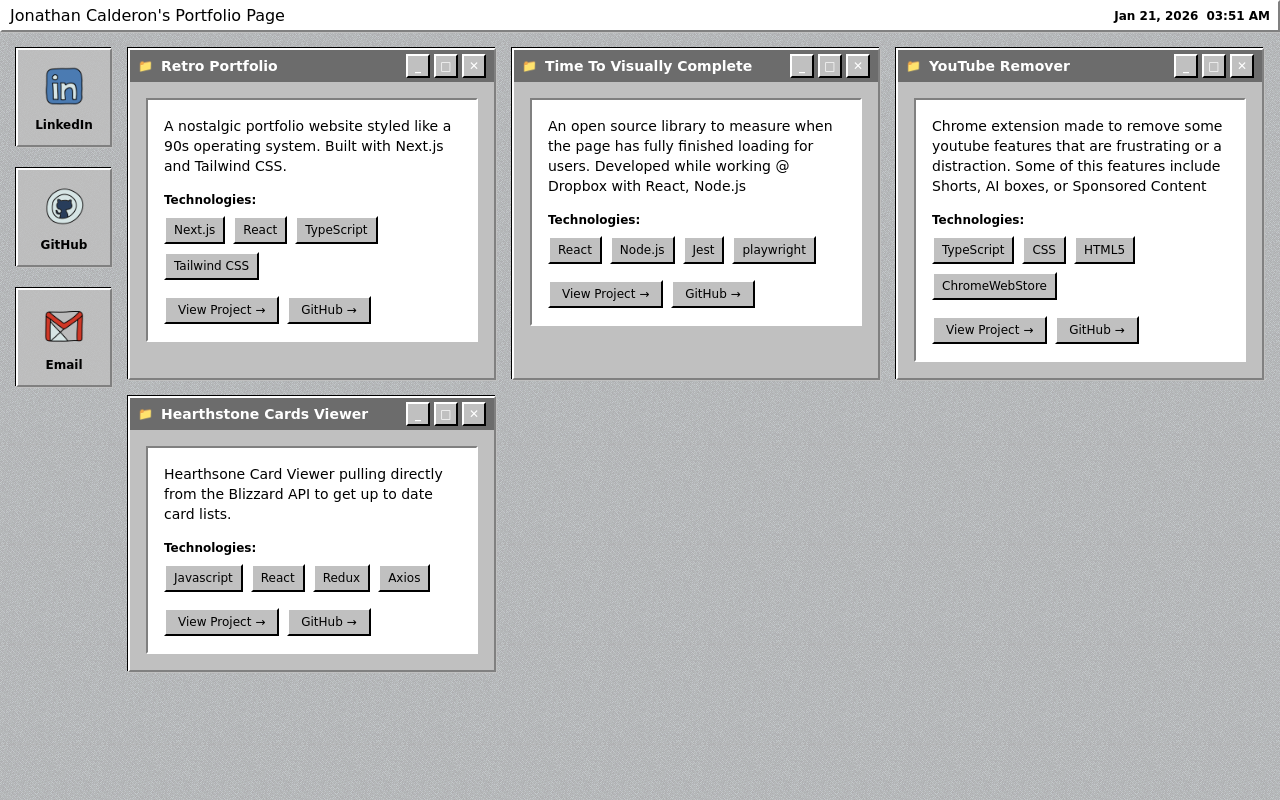
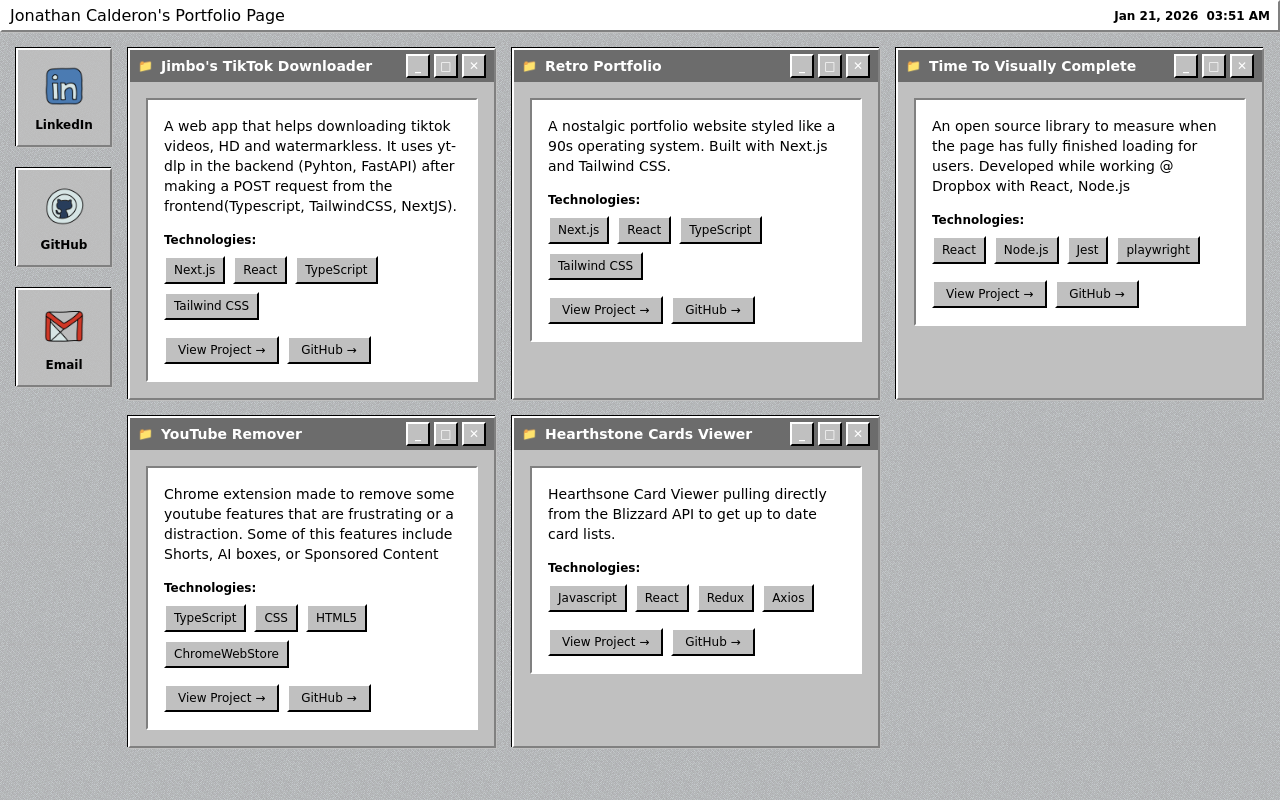
Before and after one commit to Jonathan1600/retro-portfolio, a Next.js app: page / in a window 1280 px wide. Built offline with nearby package versions, Linux system fonts and the light colour scheme.

Commit message:
Adding tiktok downloader

```diff
--- a/src/app/page.tsx
+++ b/src/app/page.tsx
@@ -15,6 +15,15 @@ interface Project {
 const projects: Project[] = [
   {
     id: 1,
+    title: "Jimbo's TikTok Downloader",
+    description:
+      "A web app that helps downloading tiktok videos, HD and watermarkless. It uses yt-dlp in the backend (Pyhton, FastAPI) after making a POST request from the frontend(Typescript, TailwindCSS, NextJS).",
+    technologies: ["Next.js", "React", "TypeScript", "Tailwind CSS"],
+    link: "https://tiktok-downloader-jmb.vercel.app/",
+    github: "https://github.com/Jonathan1600/tiktok-downloader",
+  },
+  {
+    id: 2,
     title: "Retro Portfolio",
     description:
       "A nostalgic portfolio website styled like a 90s operating system. Built with Next.js and Tailwind CSS.",
@@ -23,7 +32,7 @@ const projects: Project[] = [
     github: "https://github.com/Jonathan1600/retro-portfolio",
   },
   {
-    id: 2,
+    id: 3,
     title: "Time To Visually Complete",
     description:
       "An open source library to measure when the page has fully finished loading for users. Developed while working @ Dropbox with React, Node.js ",
@@ -32,7 +41,7 @@ const projects: Project[] = [
     github: "https://github.com/dropbox/ttvc",
   },
   {
-    id: 3,
+    id: 4,
     title: "YouTube Remover",
     description:
       "Chrome extension made to remove some youtube features that are frustrating or a distraction. Some of this features include Shorts, AI boxes, or Sponsored Content",
@@ -41,7 +50,7 @@ const projects: Project[] = [
     github: "https://github.com/Jonathan1600/youtube-remover",
   },
   {
-    id: 4,
+    id: 5,
     title: "Hearthstone Cards Viewer",
     description:
       "Hearthsone Card Viewer pulling directly from the Blizzard API to get up to date card lists.",
@@ -446,7 +455,7 @@ function ProjectWindow({
         </div>
       </div>
 
-      <div className="min-h-[200px] bg-[#c0c0c0] p-4">
+      <div className="min-h-50 bg-[#c0c0c0] p-4">
         <div className="window-border-inset bg-white p-4">
           <p className="mb-4 text-sm text-black">{project.description}</p>
 
```
